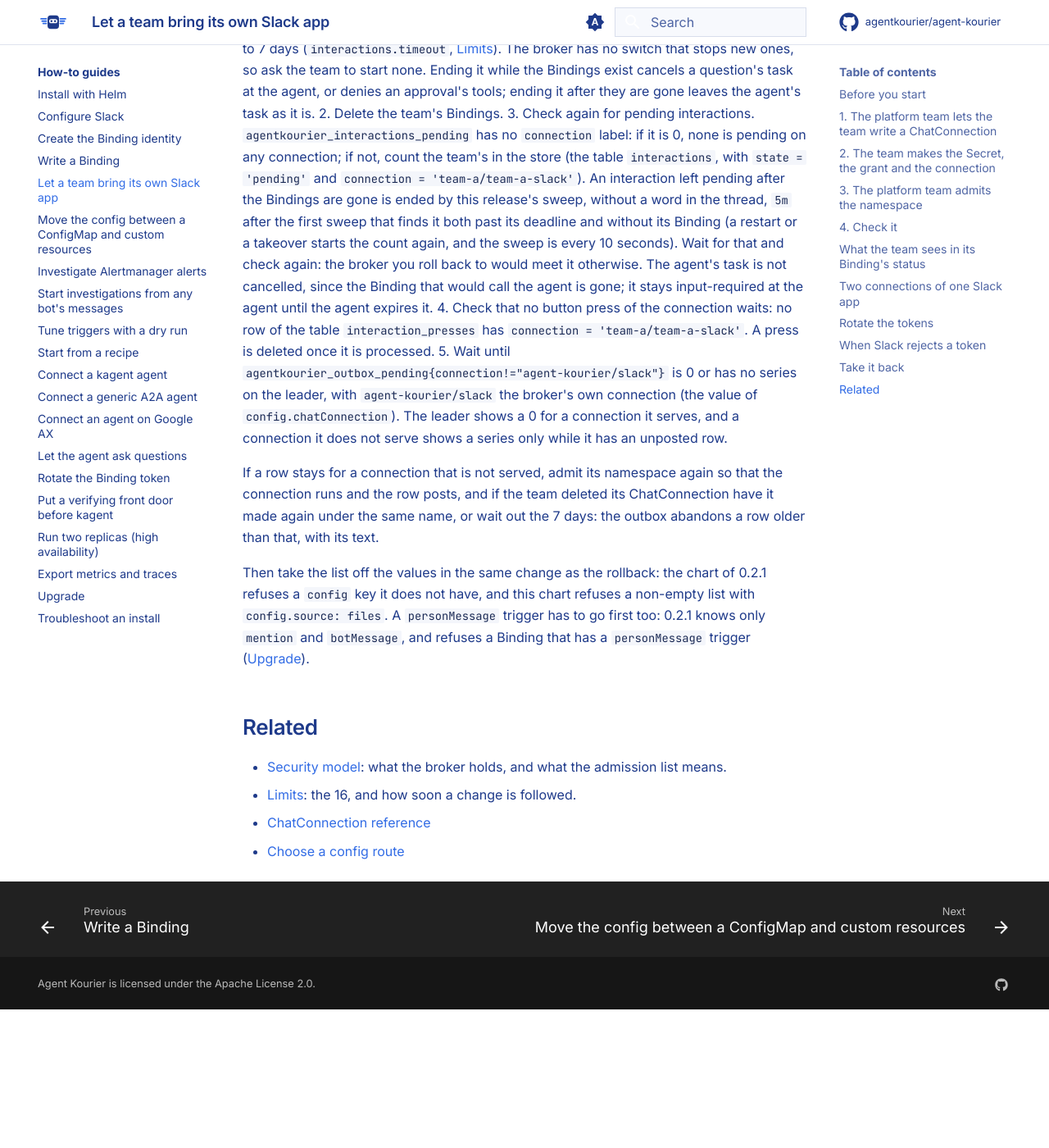
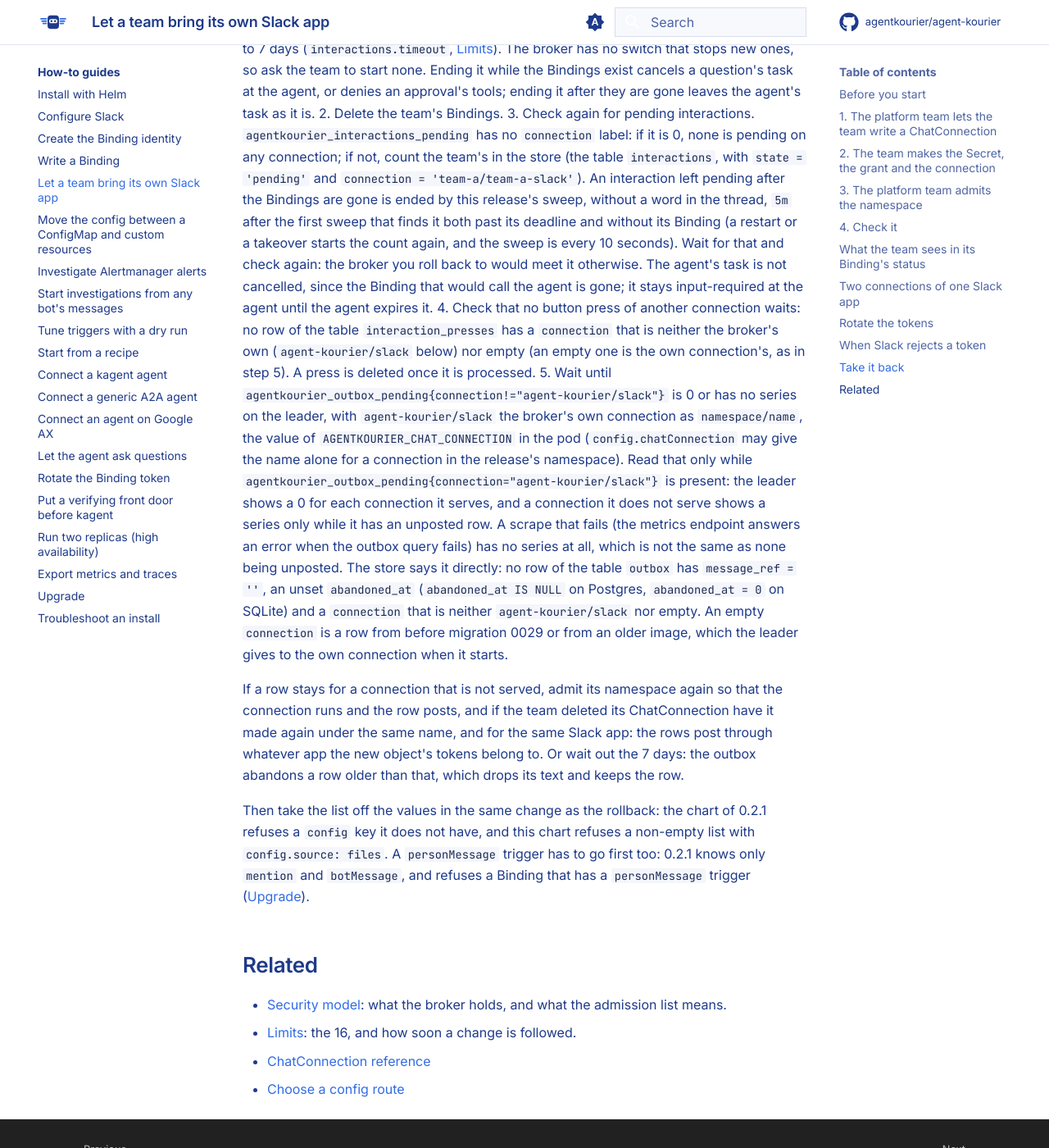
Before and after one commit to agentkourier/agent-kourier, an MkDocs documentation site: the page built from docs/how-to/team-slack-app.md, in a window 1280 px wide and 1400 px high, scrolled down 10081 px. Shown: the whole window at 82% size. Built offline with MkDocs 1.6.1 and Material for MkDocs 9.7.7, drawn with Linux system fonts in a browser that asks for light colours; comment, search, counter and statistics services are not loaded; before the commit the page ends 11312 px from its top, so only the background shows below that.

Commit message:
docs: make the rollback check exact, and list the 0.3.0 dependency updates
The rollback check read 0 or absent, which a failed scrape also satisfies: the
metrics handler answers an error when the outbox query fails. Read it only while
the own connection's series is present, and give the store query as the direct
check (an unset abandoned_at is IS NULL on Postgres and = 0 on SQLite). Define
the own connection as namespace/name as the pod's AGENTKOURIER_CHAT_CONNECTION
has it, check presses for every other connection, say the outbox keeps an
expired row and drops its text, and that a re-created ChatConnection must use
the same Slack app.

Also: GroupNotFound for a disabled group is unmeasured, config-routes leads with
the three ConnectionNotServed cases and then the admission condition, and the
release notes list the dependency updates.

```diff
--- a/docs/how-to/team-slack-app.md
+++ b/docs/how-to/team-slack-app.md
@@ -290,10 +290,14 @@
      word in the thread, `5m` after the first sweep that finds it both past its deadline and without its Binding (a restart or a takeover starts the count again, and
      the sweep is every 10 seconds). Wait for that and check again: the broker you roll back to would meet it otherwise. The agent's task is not cancelled, since the
      Binding that would call the agent is gone; it stays input-required at the agent until the agent expires it.
-  4. Check that no button press of the connection waits: no row of the table `interaction_presses` has `connection = 'team-a/team-a-slack'`. A press is deleted once it is processed.
-  5. Wait until `agentkourier_outbox_pending{connection!="agent-kourier/slack"}` is 0 or has no series on the leader, with `agent-kourier/slack` the broker's own connection (the value of `config.chatConnection`). The leader shows a 0 for a connection it serves, and a connection it does not serve shows a series only while it has an unposted row.
+  4. Check that no button press of another connection waits: no row of the table `interaction_presses` has a `connection` that is neither the broker's own (`agent-kourier/slack` below) nor empty (an empty one is the own connection's, as in step 5). A press is deleted once it is processed.
+  5. Wait until `agentkourier_outbox_pending{connection!="agent-kourier/slack"}` is 0 or has no series on the leader, with `agent-kourier/slack` the broker's own connection as `namespace/name`, the value of `AGENTKOURIER_CHAT_CONNECTION` in the pod (`config.chatConnection` may give the name alone for a connection in the release's namespace).
+     Read that only while `agentkourier_outbox_pending{connection="agent-kourier/slack"}` is present: the leader shows a 0 for each connection it serves, and a connection it does not serve shows a series only while it has an unposted row. A scrape that fails
+     (the metrics endpoint answers an error when the outbox query fails) has no series at all, which is not the same as none being unposted. The store says it directly: no row of the table `outbox` has `message_ref = ''`, an unset `abandoned_at`
+     (`abandoned_at IS NULL` on Postgres, `abandoned_at = 0` on SQLite) and a `connection` that is neither `agent-kourier/slack` nor empty. An empty `connection` is a row from before migration 0029 or from an older image, which the leader gives to the own connection when it starts.
 
-  If a row stays for a connection that is not served, admit its namespace again so that the connection runs and the row posts, and if the team deleted its ChatConnection have it made again under the same name, or wait out the 7 days: the outbox abandons a row older than that, with its text.
+  If a row stays for a connection that is not served, admit its namespace again so that the connection runs and the row posts, and if the team deleted its ChatConnection have it made again under the same name, and for the same Slack app: the rows post through whatever app the new object's tokens belong to.
+  Or wait out the 7 days: the outbox abandons a row older than that, which drops its text and keeps the row.
 
   Then take the list off the values in the same change as the rollback: the chart of 0.2.1 refuses a `config` key it does not have,
   and this chart refuses a non-empty list with `config.source: files`. A `personMessage` trigger has to go first too: 0.2.1 knows only `mention` and `botMessage`, and refuses a Binding that has a `personMessage` trigger
```
Also changed, not shown: docs/explanation/config-routes.md (+1 -1 lines), docs/how-to/upgrade.md (+4 -3 lines), docs/release-notes.md (+3 -2 lines).
